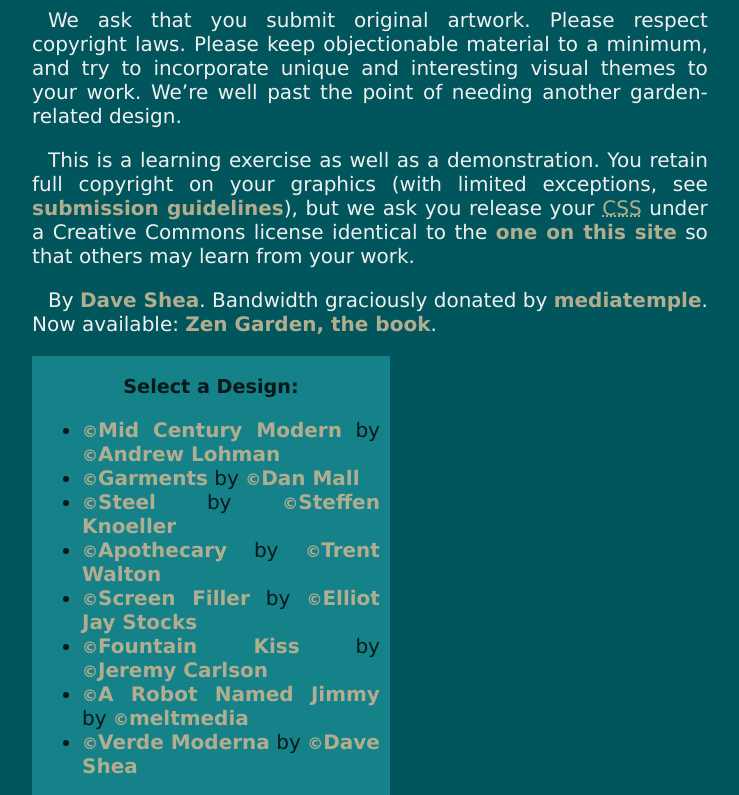
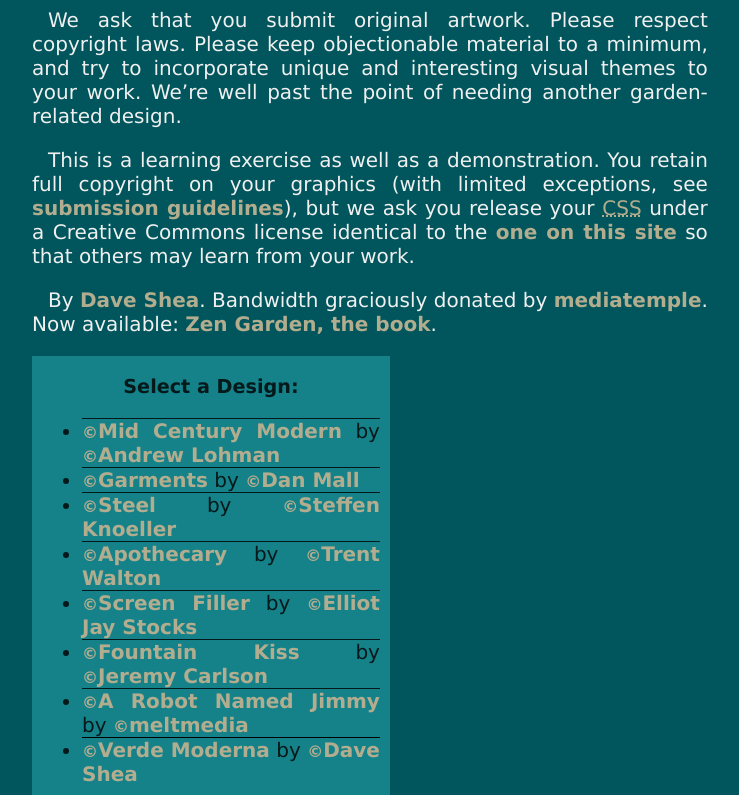
Before and after one commit to COLTEC-DAW/E02-CSS, a plain HTML site: page index.html in a window 1280 px wide. Shown: the part 2000-2795 px from the top of the page, without its empty margins (96-835 px from the left). Drawn offline with Linux system fonts and the light colour scheme.

Commit message:
Aula 05: CSS - Vitória E. Honório

```diff
--- a/style.css
+++ b/style.css
@@ -7,7 +7,7 @@
     max-width: 1280px;
     width: 80%;
     margin: auto;
-    margin-bottom: auto;
+    margin-bottom: 180%;
 }
 
 p{
@@ -81,6 +81,14 @@
     list-style-type: none;
 }
 
+li{
+    border-top: 1px solid #05191b;
+}
+
+li:last-child{
+    border-top: 1px solid #000000;
+}
+
 .main{
     float: left;
     width: 66%;
```
